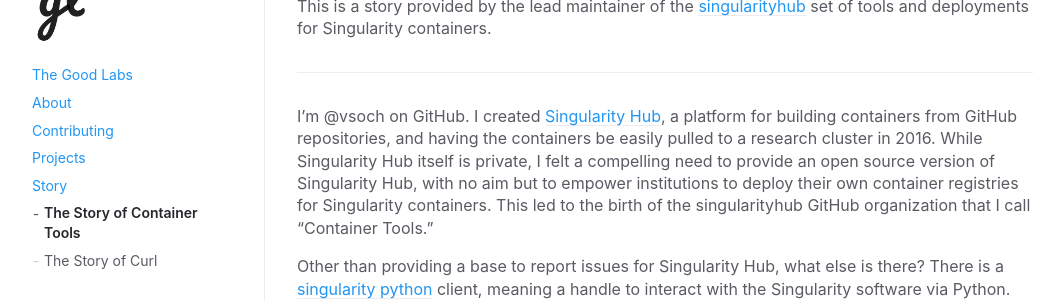
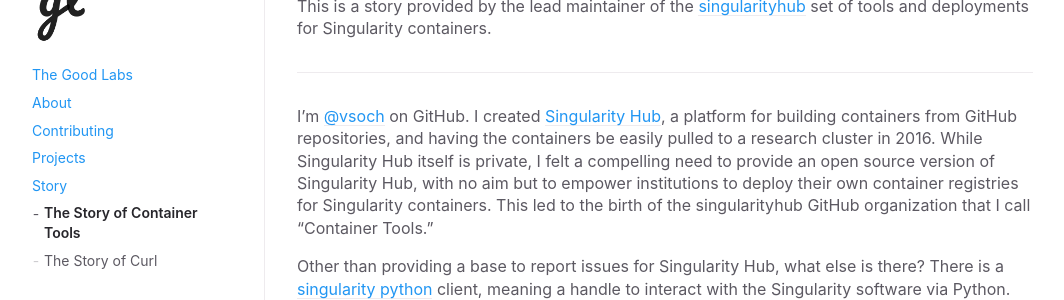
Before and after one commit to good-labs/good-labs.github.io, a Jekyll site: the page built from docs/story/containertools.md, in a window 1280 px wide. Shown: the part 186-486 px from the top of the page, without its empty margins (91-1155 px from the left). Built offline with Jekyll 4.4.1, drawn with Linux system fonts in a browser that asks for light colours; part of the change alters nothing that is shown.

```diff
--- a/docs/story/containertools.md
+++ b/docs/story/containertools.md
@@ -12,7 +12,7 @@ tools and deployments for Singularity containers.
 
 ---------------------
 
-I'm @vsoch on GitHub. I created [Singularity Hub](https://www.singularity-hub.org), a platform for building
+I'm [@vsoch](https://www.github.com/vsoch) on GitHub. I created [Singularity Hub](https://www.singularity-hub.org), a platform for building
 containers from GitHub repositories, and having the containers be easily pulled to a research cluster
 in 2016. While Singularity Hub itself is private, I felt a compelling need to provide an open source version
 of Singularity Hub, with no aim but to empower institutions to deploy their own container registries for
```
